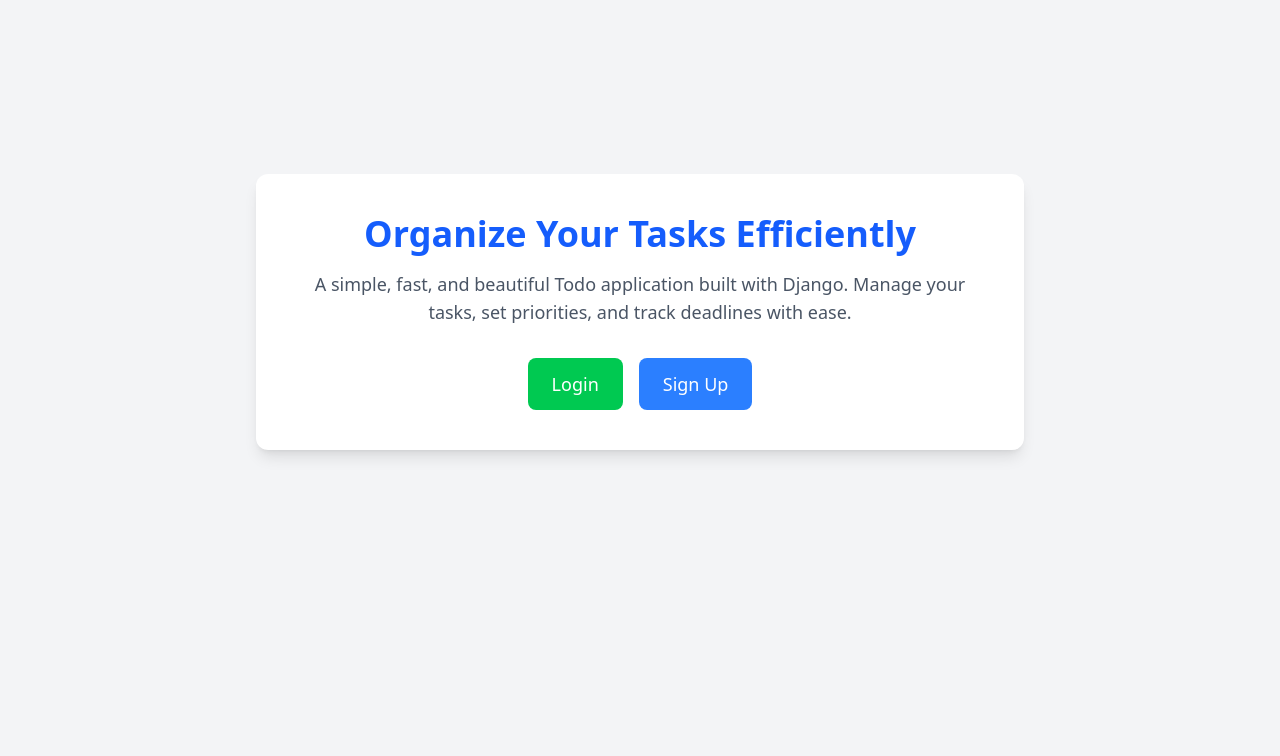
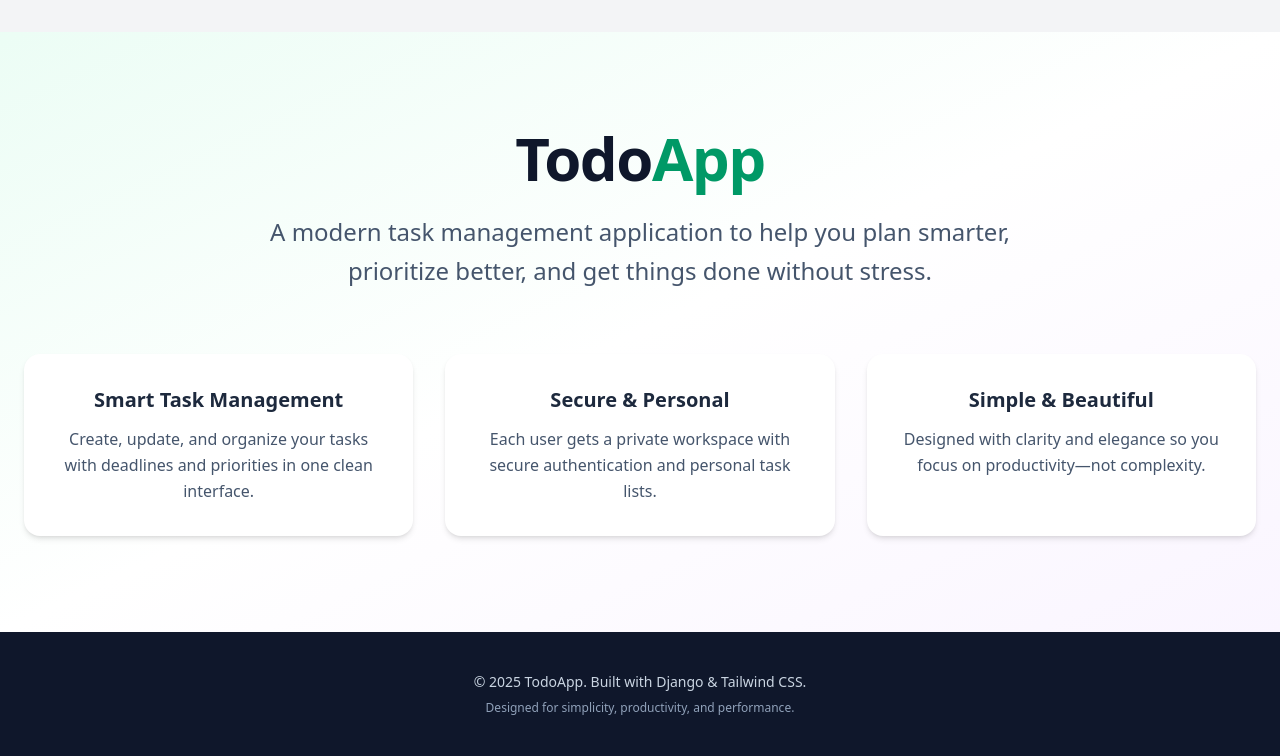
Before and after one commit to hello-abdul-manan/todo-app, a Django app: page /todos/ in a window 1280 px wide. Shown: the part 60-816 px from the top of the page. Before the commit the page ends 517 px from the top, so only its background shows below. Run offline with Django 5.2, Linux system fonts and the light colour scheme; style sheets or scripts are compiled from the project's sources.

Commit message:
Update navbar and footer

```diff
--- a/todo_web_app/templates/landing.html
+++ b/todo_web_app/templates/landing.html
@@ -1,30 +1,65 @@
 {% extends 'base.html' %}
 
-{% block title %}Welcome to Todo App{% endblock %}
+{% block title %}Todo App - Organize Your Life{% endblock %}
 
 {% block content %}
-<div class="min-h-[70vh] flex items-center justify-center">
-    <div class="max-w-3xl text-center bg-white p-10 rounded-xl shadow-lg">
-        <h1 class="text-4xl font-bold text-blue-600 mb-4">
-            Organize Your Tasks Efficiently
+<section class="bg-gradient-to-br from-emerald-50 via-white to-purple-50">
+    <div class="max-w-7xl mx-auto px-6 py-24 text-center">
+
+        <!-- App Name -->
+        <h1 class="text-5xl md:text-6xl font-extrabold text-slate-900 tracking-tight mb-6">
+            Todo<span class="text-emerald-600">App</span>
         </h1>
 
-        <p class="text-gray-600 text-lg mb-8">
-            A simple, fast, and beautiful Todo application built with Django.
-            Manage your tasks, set priorities, and track deadlines with ease.
+        <!-- Subtitle -->
+        <p class="text-xl md:text-2xl text-slate-600 max-w-3xl mx-auto mb-12 leading-relaxed">
+            A modern task management application to help you plan smarter,
+            prioritize better, and get things done without stress.
         </p>
 
-        <div class="flex justify-center gap-4">
-            <a href="{% url 'login' %}"
-               class="px-6 py-3 bg-green-500 text-white rounded-lg text-lg hover:bg-green-600 transition">
-                Login
-            </a>
+        <!-- Feature Highlights -->
+        <div class="grid grid-cols-1 md:grid-cols-3 gap-8 mt-16">
 
-            <a href="{% url 'signup' %}"
-               class="px-6 py-3 bg-blue-500 text-white rounded-lg text-lg hover:bg-blue-600 transition">
-                Sign Up
-            </a>
+            <div class="bg-white rounded-2xl shadow-md p-8 hover:shadow-xl transition">
+                <h3 class="text-xl font-semibold text-slate-800 mb-3">
+                    Smart Task Management
+                </h3>
+                <p class="text-slate-600 leading-relaxed">
+                    Create, update, and organize your tasks with deadlines and priorities in one clean interface.
+                </p>
+            </div>
+
+            <div class="bg-white rounded-2xl shadow-md p-8 hover:shadow-xl transition">
+                <h3 class="text-xl font-semibold text-slate-800 mb-3">
+                    Secure & Personal
+                </h3>
+                <p class="text-slate-600 leading-relaxed">
+                    Each user gets a private workspace with secure authentication and personal task lists.
+                </p>
+            </div>
+
+            <div class="bg-white rounded-2xl shadow-md p-8 hover:shadow-xl transition">
+                <h3 class="text-xl font-semibold text-slate-800 mb-3">
+                    Simple & Beautiful
+                </h3>
+                <p class="text-slate-600 leading-relaxed">
+                    Designed with clarity and elegance so you focus on productivity—not complexity.
+                </p>
+            </div>
+
         </div>
     </div>
-</div>
+</section>
+
+<!-- Footer -->
+<footer class="bg-slate-900 text-slate-300">
+    <div class="max-w-7xl mx-auto px-6 py-10 text-center">
+        <p class="text-sm">
+            © 2025 TodoApp. Built with Django & Tailwind CSS.
+        </p>
+        <p class="text-xs mt-2 text-slate-400">
+            Designed for simplicity, productivity, and performance.
+        </p>
+    </div>
+</footer>
 {% endblock %}
```
